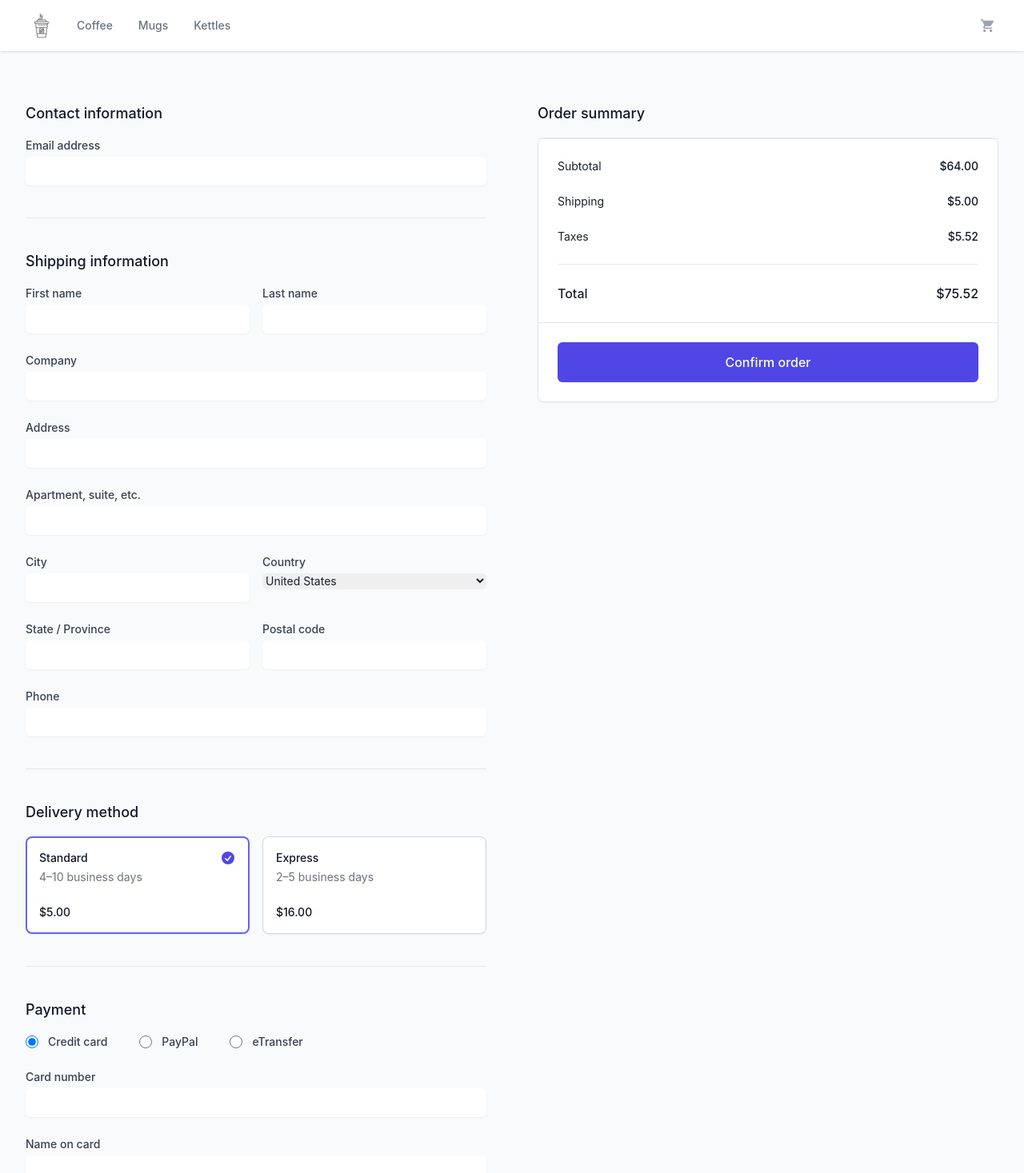
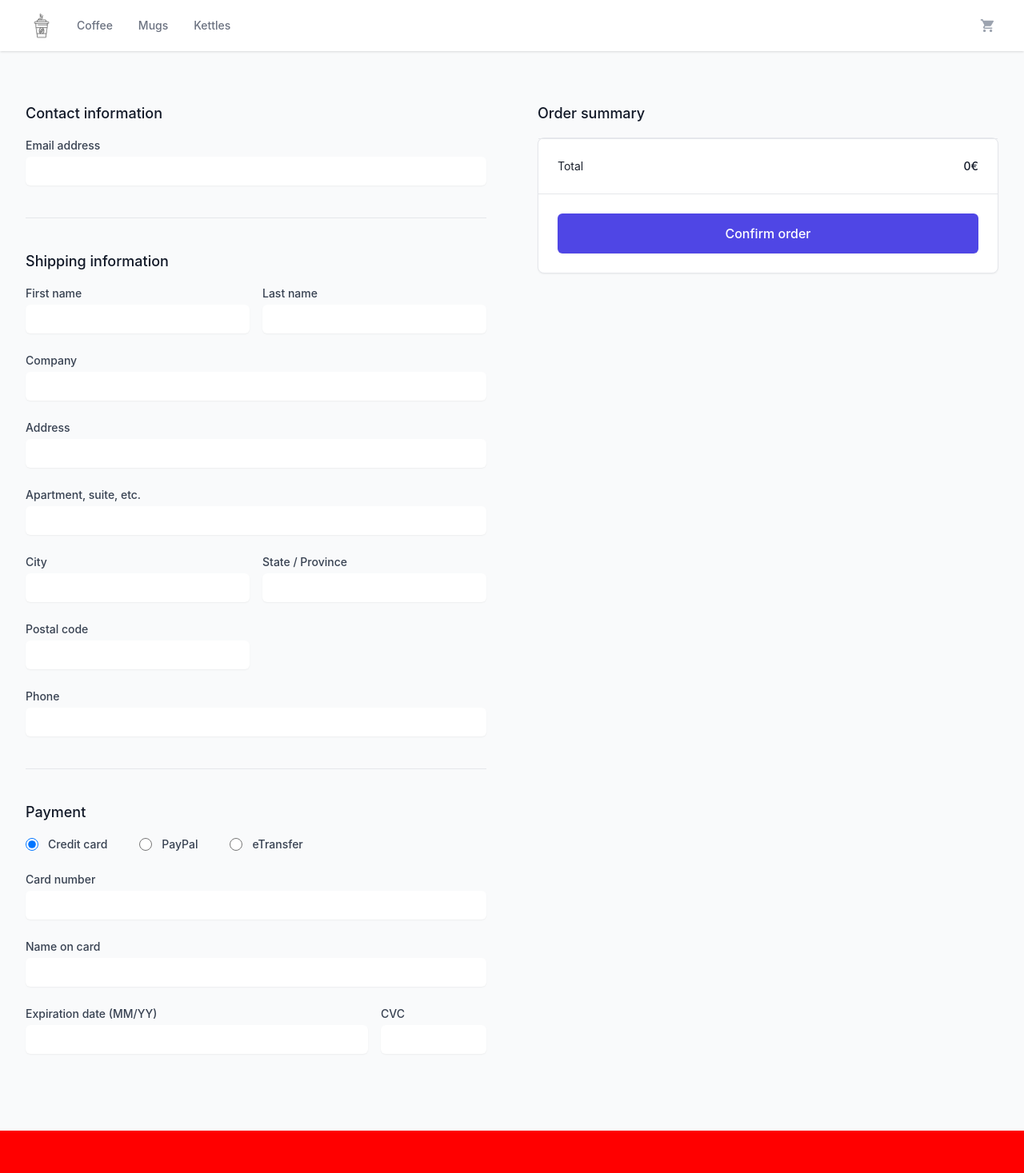
Before and after one commit to mmazzariello/elpoblenou-coffee, a React (Vite) app: page /cart in a window 1280 px wide. Shown: the top 1467 px of the page at 80% size. After the commit the page ends 1414 px from the top, so only its background shows below. Built offline with nearby package versions, Linux system fonts and the light colour scheme.

Commit message:
ADD order in cart component

```diff
--- a/src/components/Cart.jsx
+++ b/src/components/Cart.jsx
@@ -1,42 +1,9 @@
-import React, { useContext, useState } from "react";
+import React, { useContext, useState, useEffect } from "react";
 import { RadioGroup } from "@headlessui/react";
 import { CheckCircleIcon, TrashIcon } from "@heroicons/react/20/solid";
+import { addDoc, collection, getFirestore } from "firebase/firestore";
 import { CartContext } from "../context/CartContext";
 
-const products = [
-  {
-    id: 1,
-    title: "Basic Tee",
-    href: "#",
-    price: "$32.00",
-    color: "Black",
-    size: "Large",
-    imageSrc:
-      "https://tailwindui.com/img/ecommerce-images/checkout-page-02-product-01.jpg",
-    imageAlt: "Front of men's Basic Tee in black.",
-  },
-  {
-    id: 1,
-    title: "Basic Tee",
-    href: "#",
-    price: "$32.00",
-    color: "Black",
-    size: "Large",
-    imageSrc:
-      "https://tailwindui.com/img/ecommerce-images/checkout-page-02-product-01.jpg",
-    imageAlt: "Front of men's Basic Tee in black.",
-  },
-  // More products...
-];
-const deliveryMethods = [
-  {
-    id: 1,
-    title: "Standard",
-    turnaround: "4–10 business days",
-    price: "$5.00",
-  },
-  { id: 2, title: "Express", turnaround: "2–5 business days", price: "$16.00" },
-];
 const paymentMethods = [
   { id: "credit-card", title: "Credit card" },
   { id: "paypal", title: "PayPal" },
@@ -48,19 +15,82 @@ function classNames(...classes) {
 }
 
 export default function Cart() {
-  const [selectedDeliveryMethod, setSelectedDeliveryMethod] = useState(
-    deliveryMethods[0]
-  );
+  const [orderId, setOrderId] = useState(null);
+  const [email, setEmail] = useState("");
+  const [firstName, setFirstName] = useState("");
+  const [lastName, setLastName] = useState("");
+  const [company, setCompany] = useState("");
+  const [address, setAddress] = useState("");
+  const [apartment, setApartment] = useState("");
+  const [city, setCity] = useState("");
+  const [region, setRegion] = useState("");
+  const [postalCode, setPostalCode] = useState("");
+  const [paymentMethod, setPaymentMethod] = useState("");
+  const [cardNumber, setCardNumber] = useState("");
+  const [nameOnCard, setNameOnCard] = useState("");
+  const [expirationDate, setExpirationDate] = useState("");
+  const [cvc, setCvc] = useState("");
+  const [name, setName] = useState("");
+  const [price, setPrice] = useState("");
   const { removeItem, cartList } = useContext(CartContext);
 
-  console.log("cartList", cartList);
+  const getOrderProductsInfo = () => {
+    cartList.map((item) => {
+      const itemInfo = item.item.name;
+      const finalPrice =
+        Number(item.item.price.replace("€", "")) * item.quantity;
+
+      return { itemInfo, finalPrice };
+    });
+  };
+
+  const getTotal = () => {
+    const total = cartList.reduce((prevValue, item) => {
+      const itemPrice = Number(item.item.price.replace("€", ""));
+      const itemTotal = itemPrice * item.quantity;
+      return prevValue + itemTotal;
+    }, 0);
+
+    return total;
+  };
+
+  const db = getFirestore();
+  const ordersCollection = collection(db, "orders");
+
+  const order = {
+    buyer: {
+      email,
+      firstName,
+      lastName,
+      company,
+      address,
+      apartment,
+      city,
+      region,
+      postalCode,
+      paymentMethod,
+      cardNumber,
+      nameOnCard,
+      expirationDate,
+      cvc,
+    },
+    items: cartList,
+  };
+
+  const handleSubmit = (e) => {
+    e.preventDefault();
+    addDoc(ordersCollection, order).then(({ id }) => setOrderId(id));
+  };
 
   return (
     <div className="bg-gray-50">
       <div className="mx-auto max-w-2xl px-4 pt-16 pb-24 sm:px-6 lg:max-w-7xl lg:px-8">
         <h2 className="sr-only">Checkout</h2>
 
-        <form className="lg:grid lg:grid-cols-2 lg:gap-x-12 xl:gap-x-16">
+        <form
+          className="lg:grid lg:grid-cols-2 lg:gap-x-12 xl:gap-x-16"
+          onSubmit={handleSubmit}
+        >
           <div>
             <div>
               <h2 className="text-lg font-medium text-gray-900">
@@ -81,6 +111,7 @@ export default function Cart() {
                     name="email-address"
                     autoComplete="email"
                     className="block w-full rounded-md border-gray-300 shadow-sm focus:border-indigo-500 focus:ring-indigo-500 sm:text-sm input"
+                    onChange={(e) => setEmail(e.target.value)}
                   />
                 </div>
               </div>
@@ -106,6 +137,7 @@ export default function Cart() {
                       name="first-name"
                       autoComplete="given-name"
                       className="block w-full rounded-md border-gray-300 shadow-sm focus:border-indigo-500 focus:ring-indigo-500 sm:text-sm input"
+                      onChange={(e) => setFirstName(e.target.value)}
                     />
                   </div>
                 </div>
@@ -124,6 +156,7 @@ export default function Cart() {
                       name="last-name"
                       autoComplete="family-name"
                       className="block w-full rounded-md border-gray-300 shadow-sm focus:border-indigo-500 focus:ring-indigo-500 sm:text-sm input"
+                      onChange={(e) => setLastName(e.target.value)}
                     />
                   </div>
                 </div>
@@ -141,6 +174,7 @@ export default function Cart() {
                       name="company"
                       id="company"
                       className="block w-full rounded-md border-gray-300 shadow-sm focus:border-indigo-500 focus:ring-indigo-500 sm:text-sm input"
+                      onChange={(e) => setCompany(e.target.value)}
                     />
                   </div>
                 </div>
@@ -159,6 +193,7 @@ export default function Cart() {
                       id="address"
                       autoComplete="street-address"
                       className="block w-full rounded-md border-gray-300 shadow-sm focus:border-indigo-500 focus:ring-indigo-500 sm:text-sm input"
+                      onChange={(e) => setAddress(e.target.value)}
                     />
                   </div>
                 </div>
@@ -176,6 +211,7 @@ export default function Cart() {
                       name="apartment"
                       id="apartment"
                       className="block w-full rounded-md border-gray-300 shadow-sm focus:border-indigo-500 focus:ring-indigo-500 sm:text-sm input"
+                      onChange={(e) => setApartment(e.target.value)}
                     />
                   </div>
                 </div>
@@ -194,11 +230,12 @@ export default function Cart() {
                       id="city"
                       autoComplete="address-level2"
                       className="block w-full rounded-md border-gray-300 shadow-sm focus:border-indigo-500 focus:ring-indigo-500 sm:text-sm input"
+                      onChange={(e) => setCity(e.target.value)}
                     />
                   </div>
                 </div>
 
-                <div>
+                {/* <div>
                   <label
                     htmlFor="country"
                     className="block text-sm font-medium text-gray-700"
@@ -217,7 +254,7 @@ export default function Cart() {
                       <option>Mexico</option>
                     </select>
                   </div>
-                </div>
+                </div> */}
 
                 <div>
                   <label
@@ -233,6 +270,7 @@ export default function Cart() {
                       id="region"
                       autoComplete="address-level1"
                       className="block w-full rounded-md border-gray-300 shadow-sm focus:border-indigo-500 focus:ring-indigo-500 sm:text-sm input"
+                      onChange={(e) => setRegion(e.target.value)}
                     />
                   </div>
                 </div>
@@ -269,80 +307,11 @@ export default function Cart() {
                       id="phone"
                       autoComplete="tel"
                       className="block w-full rounded-md border-gray-300 shadow-sm focus:border-indigo-500 focus:ring-indigo-500 sm:text-sm input"
+                      onChange={(e) => setPostalCode(e.target.value)}
                     />
                   </div>
                 </div>
               </div>
-            </div>
-
-            <div className="mt-10 border-t border-gray-200 pt-10">
-              <RadioGroup
-                value={selectedDeliveryMethod}
-                onChange={setSelectedDeliveryMethod}
-              >
-                <RadioGroup.Label className="text-lg font-medium text-gray-900">
-                  Delivery method
-                </RadioGroup.Label>
-
-                <div className="mt-4 grid grid-cols-1 gap-y-6 sm:grid-cols-2 sm:gap-x-4">
-                  {deliveryMethods.map((deliveryMethod) => (
-                    <RadioGroup.Option
-                      key={deliveryMethod.id}
-                      value={deliveryMethod}
-                      className={({ checked, active }) =>
-                        classNames(
-                          checked ? "border-transparent" : "border-gray-300",
-                          active ? "ring-2 ring-indigo-500" : "",
-                          "relative flex cursor-pointer rounded-lg border bg-white p-4 shadow-sm focus:outline-none"
-                        )
-                      }
-                    >
-                      {({ checked, active }) => (
-                        <>
-                          <span className="flex flex-1">
-                            <span className="flex flex-col">
-                              <RadioGroup.Label
-                                as="span"
-                                className="block text-sm font-medium text-gray-900"
-                              >
-                                {deliveryMethod.title}
-                              </RadioGroup.Label>
-                              <RadioGroup.Description
-                                as="span"
-                                className="mt-1 flex items-center text-sm text-gray-500"
-                              >
-                                {deliveryMethod.turnaround}
-                              </RadioGroup.Description>
-                              <RadioGroup.Description
-                                as="span"
-                                className="mt-6 text-sm font-medium text-gray-900"
-                              >
-                                {deliveryMethod.price}
-                              </RadioGroup.Description>
-                            </span>
-                          </span>
-                          {checked ? (
-                            <CheckCircleIcon
-                              className="h-5 w-5 text-indigo-600"
-                              aria-hidden="true"
-                            />
-                          ) : null}
-                          <span
-                            className={classNames(
-                              active ? "border" : "border-2",
-                              checked
-                                ? "border-indigo-500"
-                                : "border-transparent",
-                              "pointer-events-none absolute -inset-px rounded-lg"
-                            )}
-                            aria-hidden="true"
-                          />
-                        </>
-                      )}
-                    </RadioGroup.Option>
-                  ))}
-                </div>
-              </RadioGroup>
             </div>
 
             {/* Payment */}
@@ -368,6 +337,7 @@ export default function Cart() {
                           name="payment-type"
                           type="radio"
                           className="h-4 w-4 border-gray-300 text-indigo-600 focus:ring-indigo-500 input"
+                          onChange={(e) => setPaymentMethod(e.target.value)}
                         />
                       )}
 
@@ -397,6 +367,7 @@ export default function Cart() {
                       name="card-number"
                       autoComplete="cc-number"
                       className="block w-full rounded-md border-gray-300 shadow-sm focus:border-indigo-500 focus:ring-indigo-500 sm:text-sm input"
+                      onChange={(e) => setCardNumber(e.target.value)}
                     />
                   </div>
                 </div>
@@ -415,6 +386,7 @@ export default function Cart() {
                       name="name-on-card"
                       autoComplete="cc-name"
                       className="block w-full rounded-md border-gray-300 shadow-sm focus:border-indigo-500 focus:ring-indigo-500 sm:text-sm input"
+                      onChange={(e) => setNameOnCard(e.target.value)}
                     />
                   </div>
                 </div>
@@ -433,6 +405,7 @@ export default function Cart() {
                       id="expiration-date"
                       autoComplete="cc-exp"
                       className="block w-full rounded-md border-gray-300 shadow-sm focus:border-indigo-500 focus:ring-indigo-500 sm:text-sm input"
+                      onChange={(e) => setExpirationDate(e.target.value)}
                     />
                   </div>
                 </div>
@@ -451,6 +424,7 @@ export default function Cart() {
                       id="cvc"
                       autoComplete="csc"
                       className="block w-full rounded-md border-gray-300 shadow-sm focus:border-indigo-500 focus:ring-indigo-500 sm:text-sm input"
+                      onChange={(e) => setCvc(e.target.value)}
                     />
                   </div>
                 </div>
@@ -479,13 +453,14 @@ export default function Cart() {
                       <div className="flex">
                         <div className="min-w-0 flex-1">
                           <h4 className="text-sm">
-                            <a
+                            <div
                               // href={product.href}
                               href=""
                               className="font-medium text-gray-700 hover:text-gray-800"
+                              onChange={() => setName(item.item.name)}
                             >
                               {item.item.name}
-                            </a>
+                            </div>
                           </h4>
                         </div>
 
@@ -505,8 +480,18 @@ export default function Cart() {
                       </div>
 
                       <div className="flex flex-1 items-end justify-between pt-2">
-                        <p className="mt-1 text-sm font-medium text-gray-900">
-                          {item.item.price}
+                        <p
+                          className="mt-1 text-sm font-medium text-gray-900"
+                          onChange={() =>
+                            setPrice(
+                              Number(item.item.price.replace("€", "")) *
+                                item.quantity
+                            )
+                          }
+                        >
+                          {Number(item.item.price.replace("€", "")) *
+                            item.quantity}
+                          €
                         </p>
 
                         <div className="ml-4">
@@ -519,23 +504,12 @@ export default function Cart() {
                   </li>
                 ))}
               </ul>
+
               <dl className="space-y-6 border-t border-gray-200 py-6 px-4 sm:px-6">
                 <div className="flex items-center justify-between">
-                  <dt className="text-sm">Subtotal</dt>
-                  <dd className="text-sm font-medium text-gray-900">$64.00</dd>
-                </div>
-                <div className="flex items-center justify-between">
-                  <dt className="text-sm">Shipping</dt>
-                  <dd className="text-sm font-medium text-gray-900">$5.00</dd>
-                </div>
-                <div className="flex items-center justify-between">
-                  <dt className="text-sm">Taxes</dt>
-                  <dd className="text-sm font-medium text-gray-900">$5.52</dd>
-                </div>
-                <div className="flex items-center justify-between border-t border-gray-200 pt-6">
-                  <dt className="text-base font-medium">Total</dt>
-                  <dd className="text-base font-medium text-gray-900">
-                    $75.52
+                  <dt className="text-sm">Total</dt>
+                  <dd className="text-sm font-medium text-gray-900">
+                    {getTotal()}€
                   </dd>
                 </div>
               </dl>
--- a/src/components/Navbar.jsx
+++ b/src/components/Navbar.jsx
@@ -14,8 +14,7 @@ function classNames(...classes) {
 }
 
 export default function Navbar() {
-  const { clear, removeItem, addToCart, cartList, setCartList } =
-    useContext(CartContext);
+  const { cartList } = useContext(CartContext);
 
   const showCartQuantity = () => {
     return cartList.reduce((sum, prod) => sum + prod.quantity, 0);
@@ -91,7 +90,7 @@ export default function Navbar() {
                     <Flex>
                       <CartWidget />
                       {showCartQuantity() !== 0 ? (
-                        <Text fontSize="sm" as="b" color="green.400">
+                        <Text fontSize="sm" as="b" color="red.500">
                           {showCartQuantity()}
                         </Text>
                       ) : null}
```
